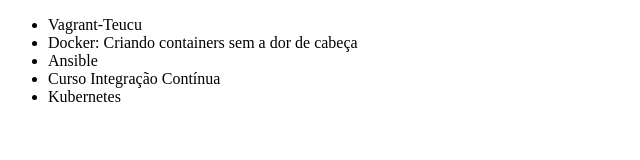
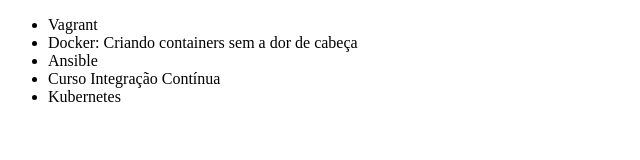
Before and after one commit to plsfigueiredo/alura-git, a plain HTML site: page index.html in a window 1280 px wide. Shown: the full height of the page, 0-640 px from the left. Drawn offline with Linux system fonts and the light colour scheme.

Commit message:
Revert "Alterando o código"
This reverts commit 1f19d9b8c7d44afc785aa77f02de060585840773.

```diff
--- a/index.html
+++ b/index.html
@@ -6,7 +6,7 @@
 </head>
 <body>
     <ul>
-        <li>Vagrant-Teucu</li>
+        <li>Vagrant</li>
         <li>Docker: Criando containers sem a dor de cabeça</li>
         <li>Ansible</li>
         <li>Curso Integração Contínua</li>
```
